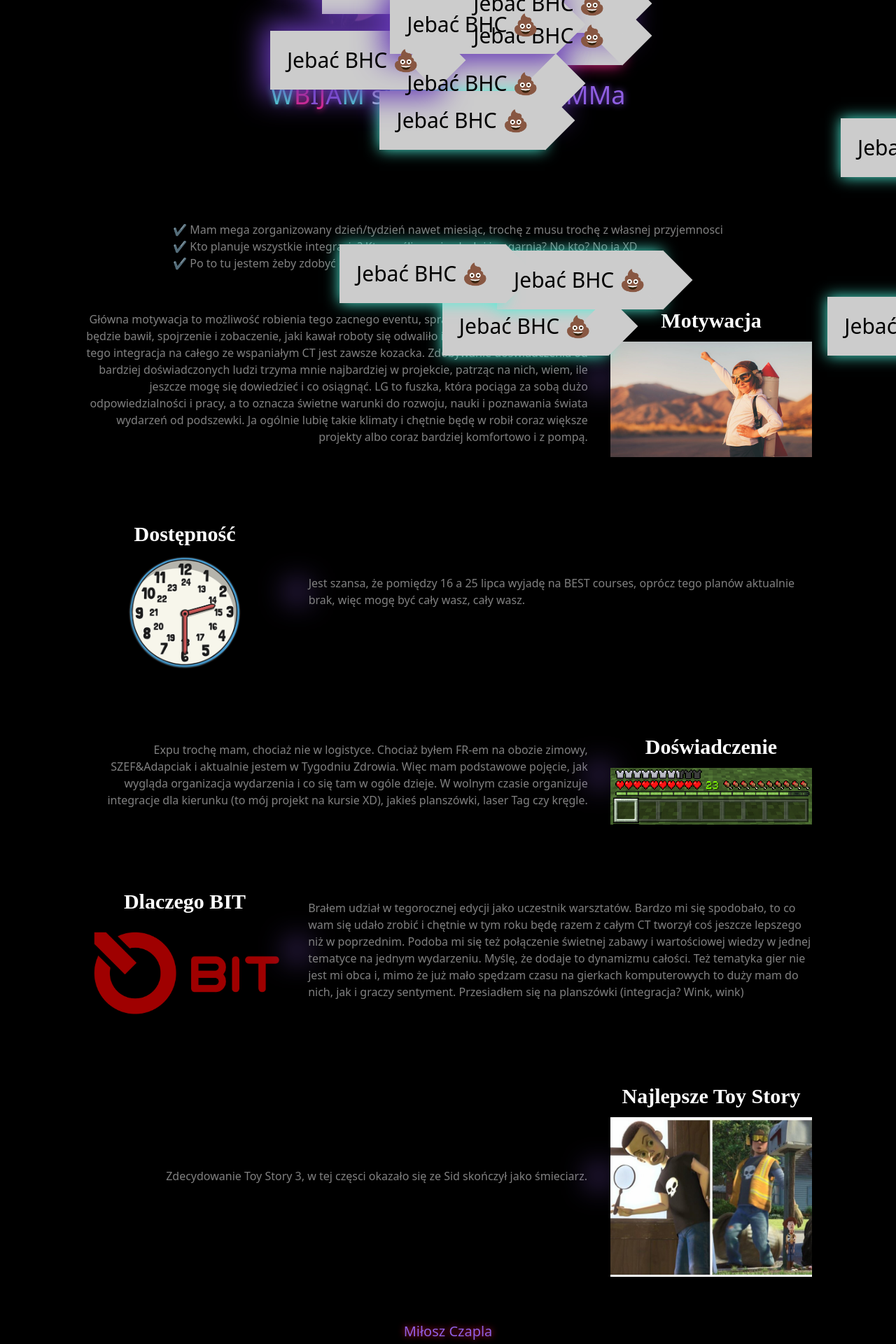
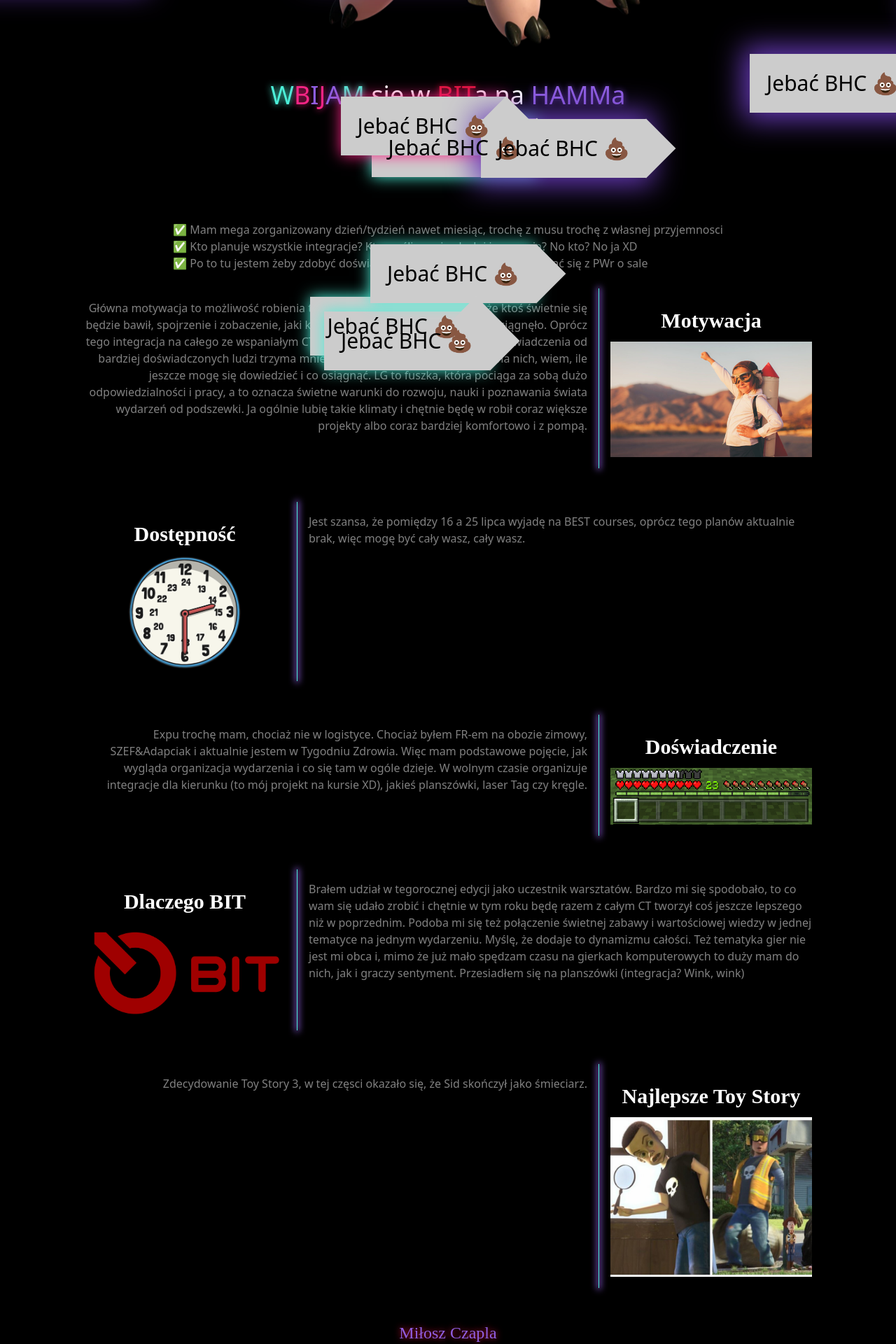
Before and after one commit to miloszczapla/bit-aplikacja, a React (Create React App) app: page / in a window 1280 px wide. Shown: the part 620-2540 px from the top of the page at 70% size. Built offline with nearby package versions, Linux system fonts and the light colour scheme.

Commit message:
Divider added

```diff
--- a/src/App.js
+++ b/src/App.js
@@ -72,14 +72,16 @@ export function App() {
         </Section>
         <Section side='right' topic='Najlepsze Toy Story' img='old_sid.jpg'>
           <h1>
-            Zdecydowanie Toy Story 3, w tej częsci okazało się ze Sid skończył
+            Zdecydowanie Toy Story 3, w tej częsci okazało się, że Sid skończył
             jako śmieciarz.
           </h1>
         </Section>
       </div>
 
       <div className='flex flex-col justify-center py-6'>
-        <h1 className='text-violet text-shadow-red text-xl'>Miłosz Czapla</h1>
+        <h1 className='font-comfortaa text-violet text-shadow-red text-2xl'>
+          Miłosz Czapla
+        </h1>
         <img
           src={require('./assets/milosz.jpg')}
           alt='Ja'
--- a/src/components/Answers.js
+++ b/src/components/Answers.js
@@ -4,17 +4,17 @@ export function Answers() {
   return (
     <div className='text-left w-min whitespace-nowrap mx-auto pt-40'>
       <p>
-        ✔️ Mam mega zorganizowany dzień/tydzień nawet miesiąc, trochę z musu
+        ✅ Mam mega zorganizowany dzień/tydzień nawet miesiąc, trochę z musu
         trochę z własnej przyjemnosci
       </p>
 
       <p>
-        ✔️ Kto planuje wszystkie integracje? Kto myśli o wyjazdach i je ogarnia?
+        ✅ Kto planuje wszystkie integracje? Kto myśli o wyjazdach i je ogarnia?
         No kto? No ja XD
       </p>
 
       <p>
-        ✔️ Po to tu jestem żeby zdobyć doświadczenie jako logistyk i
+        ✅ Po to tu jestem żeby zdobyć doświadczenie jako logistyk i
         ponapieprzać się z PWr o sale
       </p>
     </div>
--- a/src/components/Section.js
+++ b/src/components/Section.js
@@ -3,11 +3,11 @@ import React from 'react';
 export function Section({ side = 'left', img, topic = ' ', children }) {
   return (
     <div
-      className={`flex p-6 items-center ${
+      className={`flex p-6   ${
         side === 'left' ? 'flex-row' : 'flex-row-reverse'
       }`}
     >
-      <div className='p-4'>
+      <div className='p-4 '>
         <p className='font-comfortaa font-bold text-3xl p-3 text-white'>
           {topic}
         </p>
@@ -15,8 +15,8 @@ export function Section({ side = 'left', img, topic = ' ', children }) {
           {img && <img src={require(`../assets/${img}`)} alt='elo' />}
         </div>
       </div>
-      <div className='h-full w-px bg-violet shadow-violet'></div>
-      <div className={`p-4 ${side !== 'left' ? 'text-right' : 'text-left'}`}>
+      <div className='h-50 w-px shadow-violet bg-blue border-l border-blue'></div>
+      <div className={`p-4  ${side !== 'left' ? 'text-right ' : 'text-left '}`}>
         {children}
       </div>
     </div>
--- a/tailwind.config.js
+++ b/tailwind.config.js
@@ -45,7 +45,7 @@ module.exports = {
     boxShadow: {
       red: '0px 0px 20px 0px #f72585',
       blue: '0px 0px 20px 0px #4cefd8',
-      violet: '0px 0px 40px 10px #673ab7',
+      violet: '0px 0px 10px 2px #673ab7',
     },
     extend: {},
   },
```
